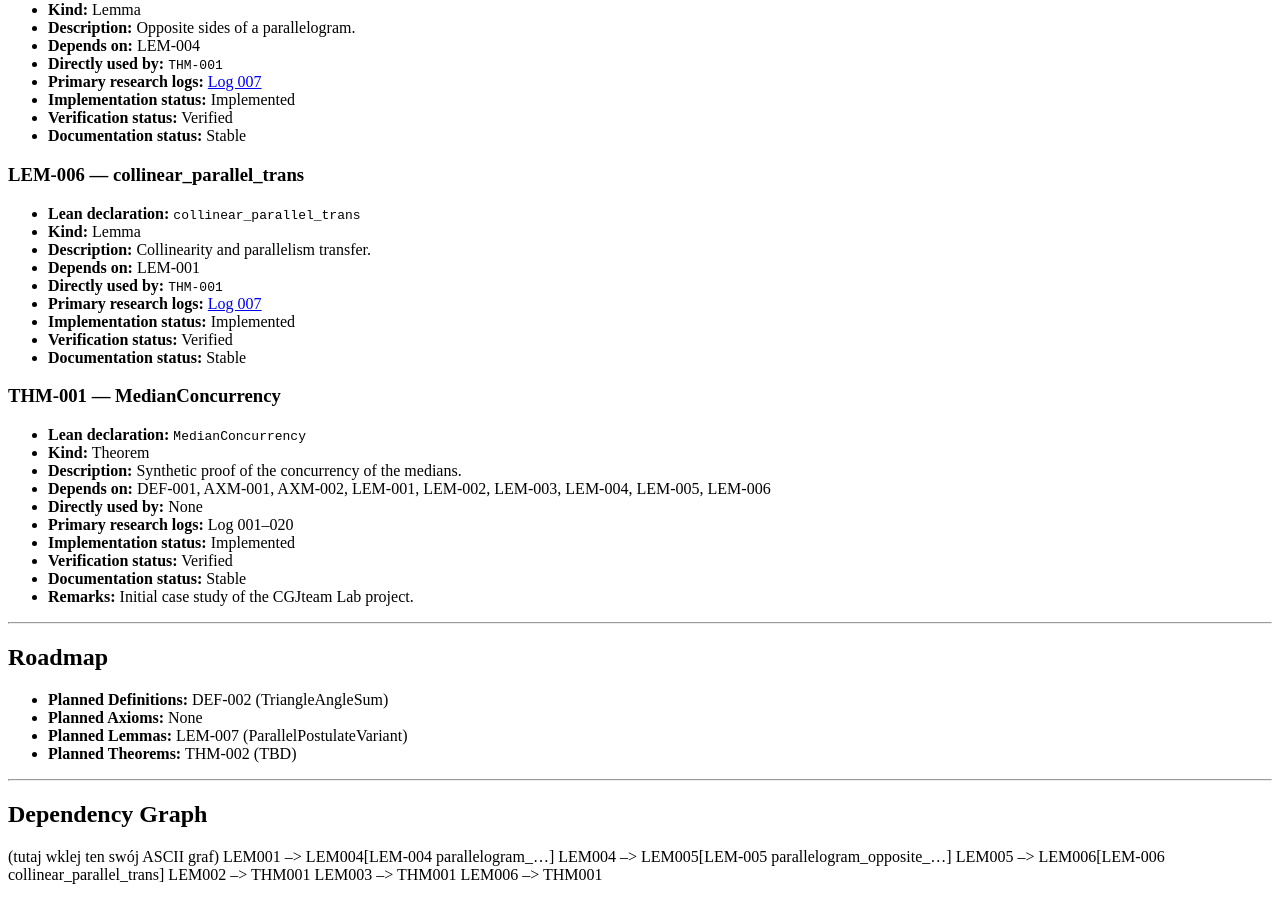
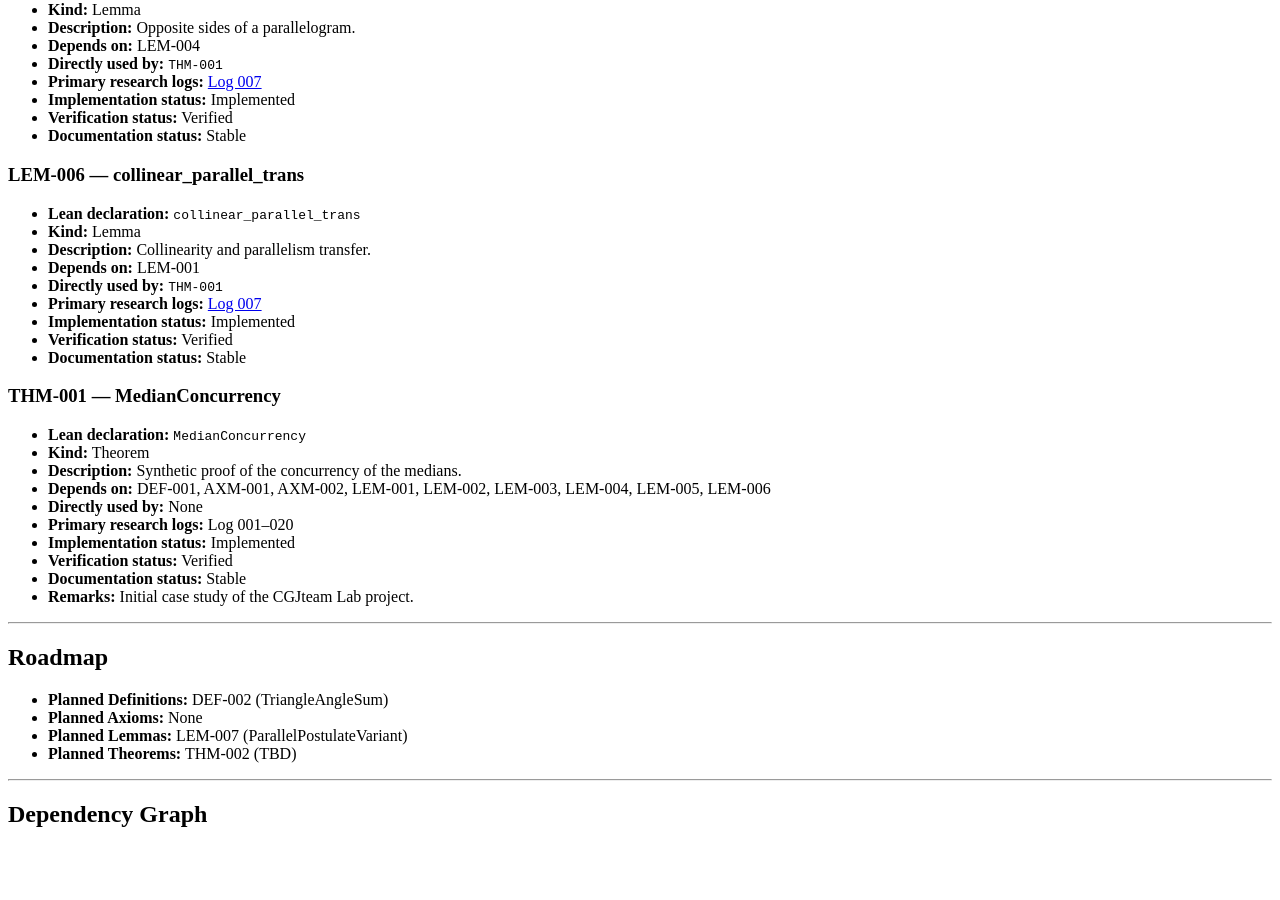
Before and after one commit to cgjteam/cgjteam.github.io, a Jekyll site: the page built from Geometry.md, in a window 1280 px wide and 900 px high, scrolled down 3022 px. Built offline with Jekyll 4.4.1, drawn with Linux system fonts in a browser that asks for light colours; comment, search, counter and statistics services are not loaded; our own code applies the rules of GitHub Pages for plain Markdown files; after the commit the page ends 3870 px from its top, so only the background shows below that.

Commit message:
Update Geometry.md

```diff
--- a/Geometry.md
+++ b/Geometry.md
@@ -200,11 +200,3 @@ Each formal object progresses independently through the following stages:
 ---
 
 ## Dependency Graph
-
-(tutaj wklej ten swój ASCII graf)
-    LEM001 --> LEM004[LEM-004 parallelogram_...]
-    LEM004 --> LEM005[LEM-005 parallelogram_opposite_...]
-    LEM005 --> LEM006[LEM-006 collinear_parallel_trans]
-    LEM002 --> THM001
-    LEM003 --> THM001
-    LEM006 --> THM001
```
